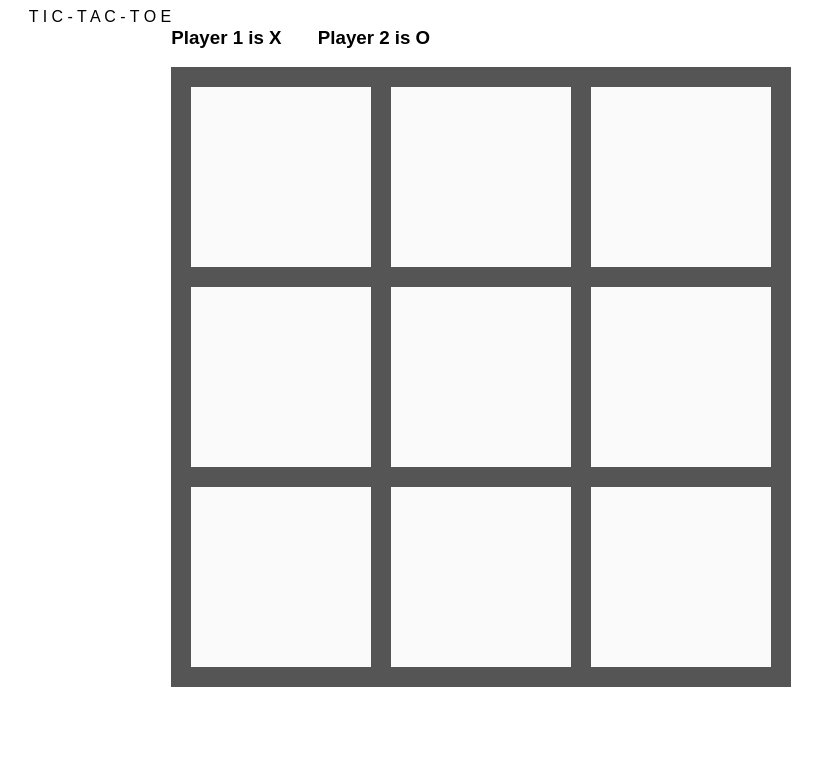
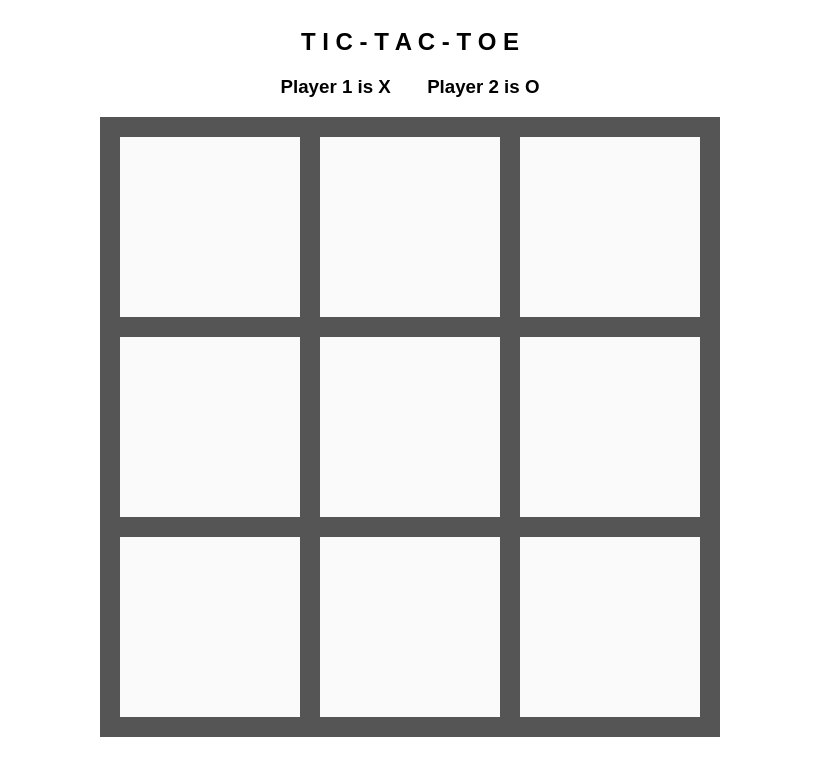
Before and after one commit to mikeyvsaul/Tic-Tac-Toe-Lab, a plain HTML site: page index.html in a window 1280 px wide. Shown: the whole page, without its empty margins (230-1052 px from the left). Drawn offline with Linux system fonts and the light colour scheme.

Commit message:
2nd version of board

```diff
--- a/index.html
+++ b/index.html
@@ -8,8 +8,9 @@
     <script defer src="main.js"></script>
 </head>
 <body>
-    <header>T I C - T A C - T O E</header>
+    <!-- <header>T I C - T A C - T O E</header> -->
     <main>
+        <h2>T I C - T A C - T O E</h2>
         <h3>Player 1 is X &nbsp;&nbsp;&nbsp;&nbsp;&nbsp; Player 2 is O</h3>
         <section class="board">
             <div class="box"></div>
--- a/main.css
+++ b/main.css
@@ -6,11 +6,8 @@
 body {
     display: flex;
     justify-content: center;
+    text-align: center;
     height: 100vh;
-}
-
-header {
-    justify-content: center;
 }
 
 .board {
@@ -27,5 +24,5 @@ header {
     display: flex;
     align-items: center;
     justify-content: center;
-  color: #AAA;
+    color: black;
 }
```
Lines whose indentation alone changed are shown as unchanged.
